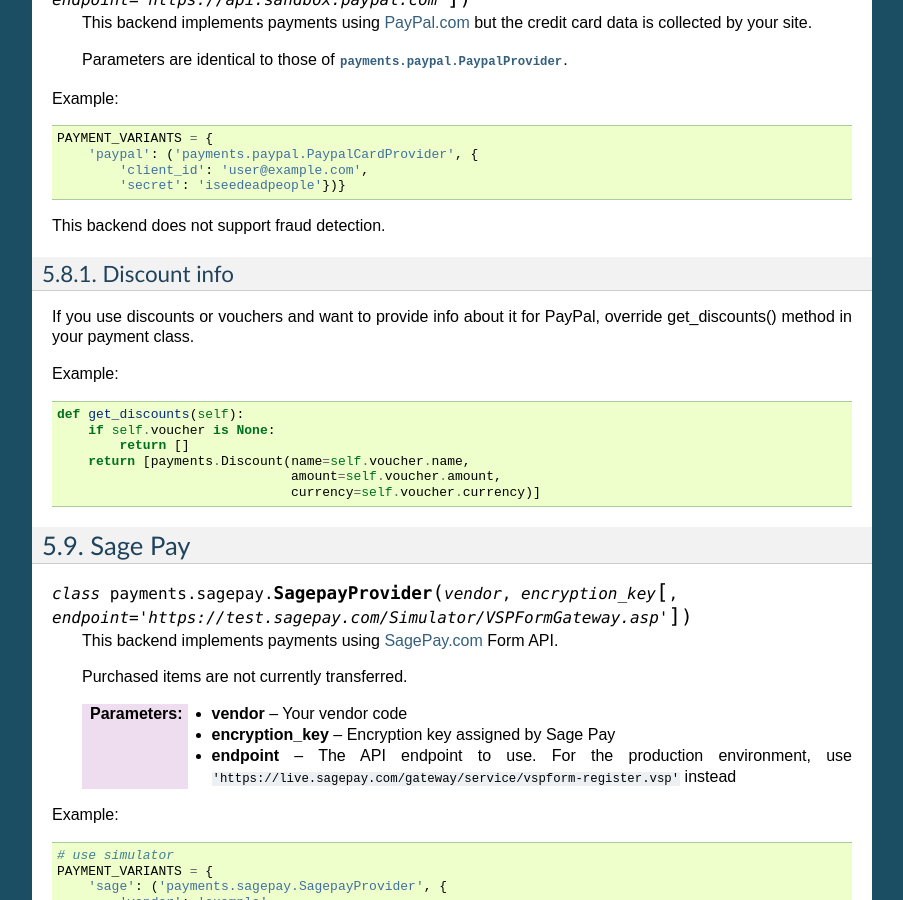
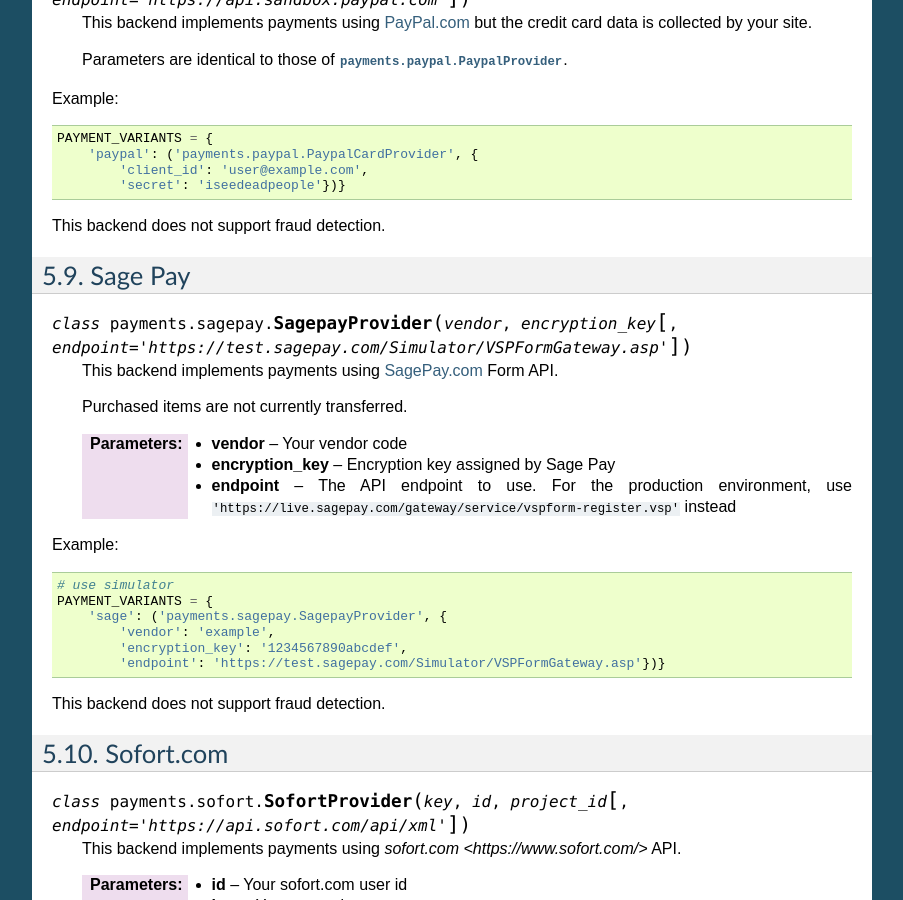
Before and after one commit to jazzband/django-payments, a Sphinx documentation site: the page built from doc/modules.rst, in a window 1280 px wide and 900 px high, scrolled down 4129 px. Shown: the whole window, without its empty margins (198-1101 px from the left). Built offline with Sphinx 7.4.7, drawn with Linux system fonts in a browser that asks for light colours.

Commit message:
Move docs about discounts

```diff
--- a/doc/modules.rst
+++ b/doc/modules.rst
@@ -228,22 +228,6 @@
 
 This backend does not support fraud detection.
 
-
-Discount info
-"""""""""""""
-
-If you use discounts or vouchers and want to provide info about it for PayPal, override get_discounts() method in your payment class.
-
-Example::
-
-    def get_discounts(self):
-        if self.voucher is None:
-            return []
-        return [payments.Discount(name=self.voucher.name,
-                                  amount=self.voucher.amount,
-                                  currency=self.voucher.currency)]
-
-
 Sage Pay
 --------
 
```
Also changed, not shown: doc/install.rst (+8 -1 lines).
